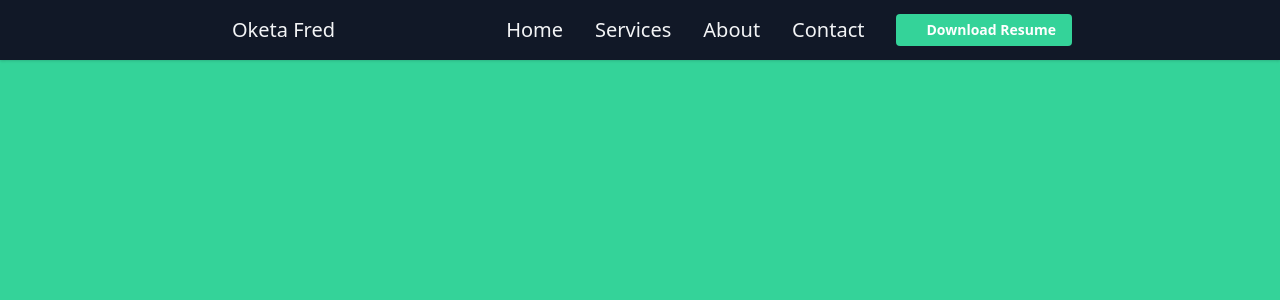
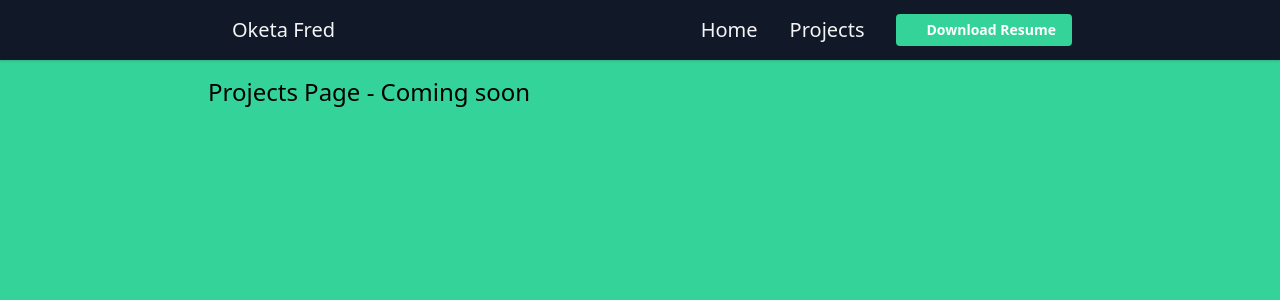
Before and after one commit to oketafred/oketafred.com, a Vue app: page /projects in a window 1280 px wide. Shown: the top 300 px of the page. Built offline with nearby package versions, Linux system fonts and the light colour scheme; some icons are missing.

Commit message:
Adds vue-rouer and configuration

```diff
--- a/package.json
+++ b/package.json
@@ -11,7 +11,8 @@
     "@vue-hero-icons/outline": "^1.7.2",
     "@vue-hero-icons/solid": "^1.7.2",
     "core-js": "^3.6.5",
-    "vue": "^2.6.11"
+    "vue": "^2.6.11",
+    "vue-router": "^3.5.3"
   },
   "devDependencies": {
     "@vue/cli-plugin-babel": "~4.5.0",
--- a/src/App.vue
+++ b/src/App.vue
@@ -1,6 +1,7 @@
 <template>
   <div id="app" class="bg-green-400 h-screen">
     <navbar></navbar>
+    <router-view></router-view>
   </div>
 </template>
 
--- a/src/components/Navbar.vue
+++ b/src/components/Navbar.vue
@@ -4,14 +4,16 @@
       <span class=" text-green-500 text-xl mr-1">
         <CodeIcon />
       </span>
-      <h1 class=" text-xl">Oketa Fred</h1>
+      <router-link to="/">
+        <h1 class=" text-xl">Oketa Fred</h1>
+      </router-link>
     </div>
     <span @click="menuOpen()" class="absolute md:hidden right-6 top-1.5 cursor-pointer text-4xl">
       <MenuAlt3Icon class="mt-2"/>
     </span>
     <ul class="md:flex md:items-center md:px-0 px-10 md:pb-0 pb-10 md:static absolute left-0 bg-gray-900 md:w-auto w-full top-14 duration-700 ease-in" :class="[open ? 'hidden' : 'block']">
       <li class="-mx-4 md:mx-4 md:my-0 my-6" v-for="link in links" :key="link.name">
-        <a :href="link.url" class="text-xl hover:text-green-500">{{ link.name }}</a>
+        <router-link :to="link.url" class="text-xl hover:text-green-500">{{ link.name }}</router-link>
       </li>
       <li class="-ml-4 md:ml-4">
         <button class="flex bg-green-400 hover:bg-green-500 duration-300 text-sm font-semibold text-white rounded py-1.5 px-4">
@@ -35,10 +37,9 @@ export default {
     return {
       open: true,
       links: [
-        { name: "Home", url: "#" },
-        { name: "Services", url: "#" },
-        { name: "About", url: "#" },
-        { name: "Contact", url: "#" }
+        { name: "Home", url: "/" },
+        { name: "Projects", url: "/projects" },
+        // { name: "Contact", url: "#" }
       ]
     }
   },
--- a/src/main.js
+++ b/src/main.js
@@ -1,9 +1,11 @@
-import Vue from 'vue'
-import App from './App.vue'
+import Vue from 'vue';
+import App from './App.vue';
+import router from './router/index';
 
 Vue.config.productionTip = false
-import '../assets/css/styles.css'
+import '../assets/css/styles.css';
 
 new Vue({
   render: h => h(App),
+  router: router
 }).$mount('#app')
--- /dev/null
+++ b/src/router/index.js
@@ -0,0 +1,25 @@
+import Vue from 'vue';
+import VueRouter from 'vue-router';
+
+import Home from '../views/Home.vue'
+import Projects from '../views/Projects.vue'
+
+Vue.use(VueRouter)
+
+const routes = [
+  {
+    path: '/',
+    component: Home,
+    name: 'home'
+  },
+  {
+    path: '/projects',
+    component: Projects,
+    name: 'projects'
+  },
+];
+
+export default new VueRouter({
+  mode: 'history',
+  routes: routes,
+});
--- /dev/null
+++ b/src/views/Home.vue
@@ -0,0 +1,5 @@
+<template>
+  <div class="px-6 xl:px-52 py-4">
+    <h1 class=" text-2xl">Home Page - Coming soon</h1>
+  </div>
+</template>
--- /dev/null
+++ b/src/views/Projects.vue
@@ -0,0 +1,5 @@
+<template>
+  <div class="px-6 xl:px-52 py-4">
+    <h1 class=" text-2xl">Projects Page - Coming soon</h1>
+  </div>
+</template>
```
Also changed, not shown: src/pages/Home.vue (deleted), src/pages/Projects.vue (deleted), 1 other file (tests, documents, lock files or other folders).
